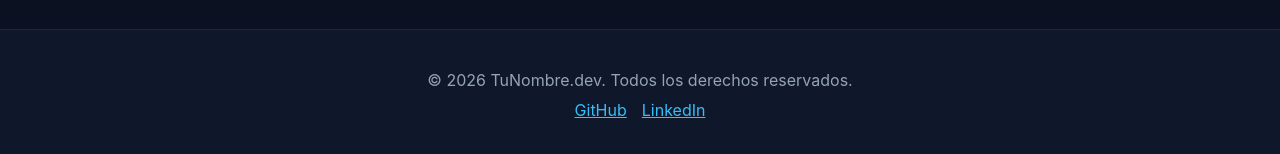
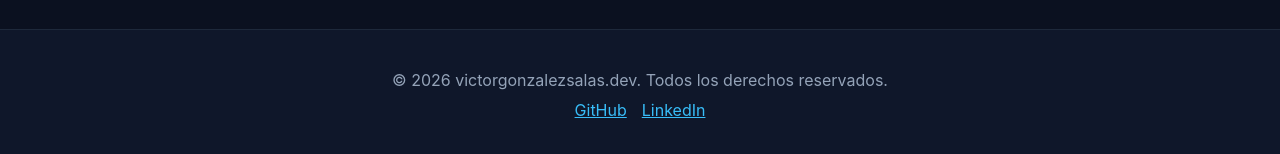
Before and after one commit to victorgonzalezsalasbcn-ctrl/Portfolio, a React (Vite) app: page / in a window 1280 px wide. Shown: the part 2480-2634 px from the top of the page. Built offline with nearby package versions, Linux system fonts and the light colour scheme.

Commit message:
Footer con enlaces

```diff
--- a/src/components/Footer.jsx
+++ b/src/components/Footer.jsx
@@ -11,12 +11,12 @@ function Footer() {
         color: "#94a3b8",
       }}
     >
-      <p>© {new Date().getFullYear()} TuNombre.dev. Todos los derechos reservados.</p>
+      <p>© {new Date().getFullYear()} victorgonzalezsalas.dev. Todos los derechos reservados.</p>
       <div style={{ marginTop: "10px", display: "flex", justifyContent: "center", gap: "15px" }}>
-        <a href="https://github.com/tuusuario" target="_blank" rel="noopener noreferrer" style={{ color: "#38bdf8" }}>
+        <a href="https://github.com/victorgonzalezsalasbcn-ctrl" target="_blank" rel="noopener noreferrer" style={{ color: "#38bdf8" }}>
           GitHub
         </a>
-        <a href="https://linkedin.com/in/tuusuario" target="_blank" rel="noopener noreferrer" style={{ color: "#38bdf8" }}>
+        <a href="https://www.linkedin.com/in/víctor-gonzález-salas-07a941163/" target="_blank" rel="noopener noreferrer" style={{ color: "#38bdf8" }}>
           LinkedIn
         </a>
       </div>
```
